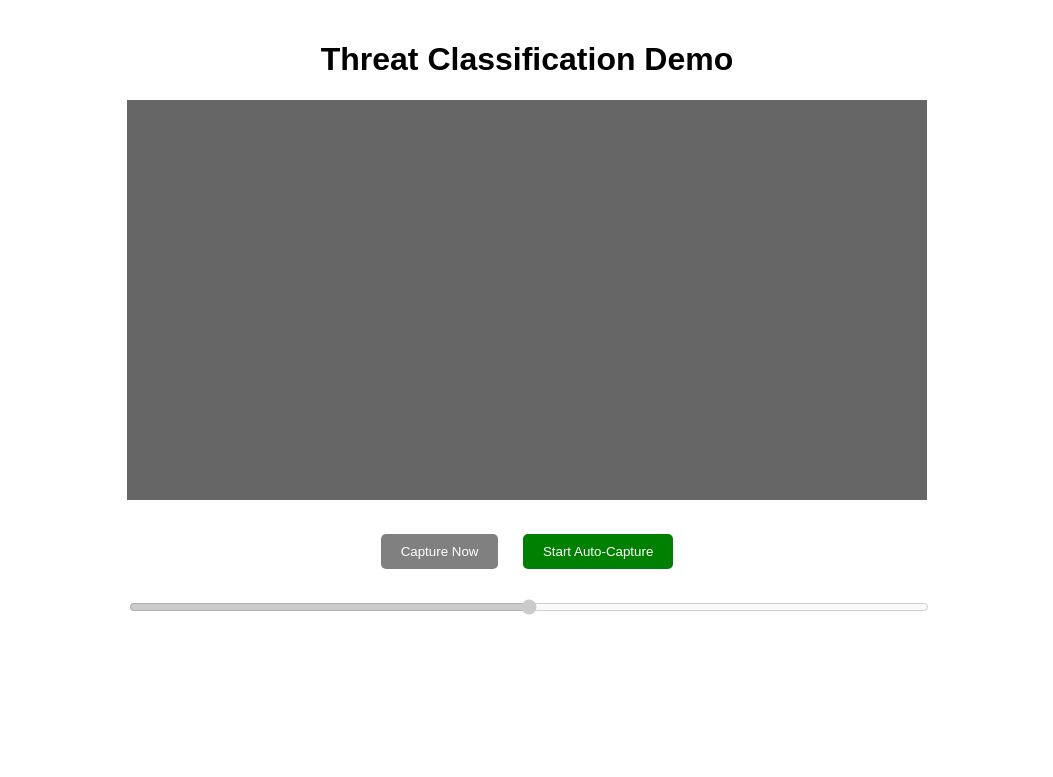
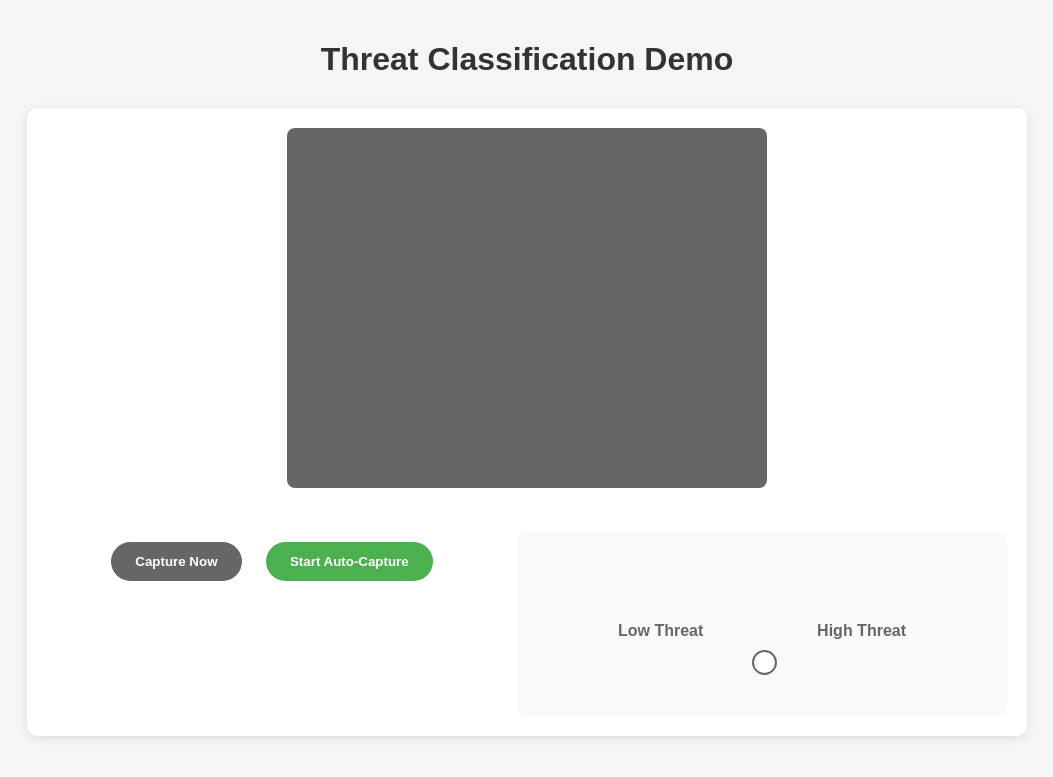
Before and after one commit to StephenRebel/CU-Computer-Vision, a Flask app: page / in a window 1280 px wide. Shown: the top 777 px of the page, without its empty margins (113-1166 px from the left). Run offline with Flask 3, Linux system fonts and the light colour scheme.

Commit message:
ui update

```diff
--- a/templates/index.html
+++ b/templates/index.html
@@ -7,61 +7,145 @@
     <style>
         body {
             font-family: Arial, sans-serif;
-            max-width: 800px;
+            max-width: 1000px;
             margin: 0 auto;
             padding: 20px;
             text-align: center;
+            background-color: #f5f5f5;
         }
 
         .container {
-            margin-top: 20px;
+            background-color: white;
+            padding: 20px;
+            border-radius: 10px;
+            box-shadow: 0 2px 10px rgba(0,0,0,0.1);
         }
 
         #videoElement {
-            width: 100%;
-            height: auto;
+            width: 480px;
+            height: 360px;
             background-color: #666;
-            margin-bottom: 20px;
+            margin: 0 auto 20px;
             transform: scaleX(-1);
+            border-radius: 8px;
+            object-fit: cover;
         }
 
         .button {
-            padding: 10px 20px;
+            padding: 12px 24px;
             margin: 10px;
             border: none;
-            border-radius: 5px;
+            border-radius: 25px;
             cursor: pointer;
+            font-weight: bold;
+            transition: all 0.3s ease;
+        }
+
+        .button:hover {
+            transform: translateY(-2px);
+            box-shadow: 0 2px 8px rgba(0,0,0,0.2);
         }
 
         .button-grey {
-            background-color: grey;
+            background-color: #666;
             color: white;
         }
 
         .button-green {
-            background-color: green;
+            background-color: #4CAF50;
             color: white;
         }
 
         .button-red {
-            background-color: red;
+            background-color: #f44336;
             color: white;
         }
 
         .loading {
             display: none;
             margin-top: 20px;
+            font-weight: bold;
+            color: #666;
         }
 
         .error {
-            color: red;
+            color: #f44336;
             margin-top: 10px;
             display: none;
+            padding: 10px;
+            background-color: #ffebee;
+            border-radius: 5px;
+        }
+
+        .slider-container {
+            margin: 20px auto;
+            width: 80%;
+            text-align: center;
         }
 
         #confidenceSlider {
             width: 100%;
+            height: 20px;
+            -webkit-appearance: none;
+            border-radius: 10px;
+            outline: none;
+            transition: all 0.3s ease;
+        }
+
+        #confidenceSlider::-webkit-slider-thumb {
+            -webkit-appearance: none;
+            width: 25px;
+            height: 25px;
+            background: white;
+            border-radius: 50%;
+            border: 2px solid #666;
+            cursor: pointer;
+            pointer-events: none;
+        }
+
+        #result {
             margin-top: 20px;
+            padding: 15px;
+            border-radius: 8px;
+            background-color: #f8f9fa;
+        }
+
+        .threat-labels {
+            display: flex;
+            justify-content: space-between;
+            width: 80%;
+            margin: 10px auto;
+            color: #666;
+            font-weight: bold;
+        }
+
+        h1 {
+            color: #333;
+            margin-bottom: 30px;
+        }
+
+        h3 {
+            color: #444;
+            margin-bottom: 15px;
+        }
+
+        .results-container {
+            display: flex;
+            justify-content: space-between;
+            align-items: start;
+            gap: 20px;
+            margin-top: 20px;
+        }
+
+        .video-controls {
+            flex: 1;
+        }
+
+        .detection-results {
+            flex: 1;
+            padding: 20px;
+            background-color: #f8f9fa;
+            border-radius: 8px;
         }
     </style>
 </head>
@@ -69,14 +153,24 @@
     <h1>Threat Classification Demo</h1>
     <div class="container">
         <video id="videoElement" autoplay playsinline></video>
-        <div>
-            <button id="captureButton" class="button button-grey">Capture Now</button>
-            <button id="autoCaptureButton" class="button button-green">Start Auto-Capture</button>
+        <div class="results-container">
+            <div class="video-controls">
+                <button id="captureButton" class="button button-grey">Capture Now</button>
+                <button id="autoCaptureButton" class="button button-green">Start Auto-Capture</button>
+                <div id="loading" class="loading">Processing...</div>
+                <div id="error" class="error"></div>
+            </div>
+            <div class="detection-results">
+                <div id="result"></div>
+                <div class="slider-container">
+                    <div class="threat-labels">
+                        <span>Low Threat</span>
+                        <span>High Threat</span>
+                    </div>
+                    <input type="range" id="confidenceSlider" min="0" max="1" step="0.01" value="0.5" disabled>
+                </div>
+            </div>
         </div>
-        <div id="loading" class="loading">Processing...</div>
-        <div id="error" class="error"></div>
-        <div id="result"></div>
-        <input type="range" id="confidenceSlider" min="0" max="1" step="0.01" value="0.5" disabled>
     </div>
 
     <script>
@@ -125,7 +219,9 @@
 
                 if (response.ok) {
                     const confidence = parseFloat(result.confidence) / 100;
-                    cumulativeAverage = ((cumulativeAverage * count) + confidence) / (count + 1);
+                    const adjustedConfidence = result.class.toLowerCase().includes('non-threat') ? 1 - confidence : confidence;
+
+                    cumulativeAverage = ((cumulativeAverage * count) + adjustedConfidence) / (count + 1);
                     count++;
 
                     resultDiv.innerHTML = `
@@ -135,7 +231,7 @@
                     `;
                     resultDiv.style.display = 'block';
 
-                    updateSlider(cumulativeAverage);
+                    updateSlider(adjustedConfidence, result.class);
                 } else {
                     throw new Error(result.error || 'Error processing image');
                 }
@@ -147,12 +243,13 @@
             }
         }
 
-        // Update slider value and color
-        function updateSlider(value) {
+        // Update slider value and color based on threat level
+        function updateSlider(value, className) {
             confidenceSlider.value = value;
-            const green = Math.round((1 - value) * 255);
-            const red = Math.round(value * 255);
-            confidenceSlider.style.background = `linear-gradient(to right, rgb(${red}, ${green}, 0) ${value * 100}%, #ccc ${value * 100}%)`;
+            const displayValue = value;
+            const green = Math.round((1 - displayValue) * 255);
+            const red = Math.round(displayValue * 255);
+            confidenceSlider.style.background = `linear-gradient(to right, rgb(${red}, ${green}, 0) ${displayValue * 100}%, #ccc ${displayValue * 100}%)`;
         }
 
         // Toggle auto-capture
```
